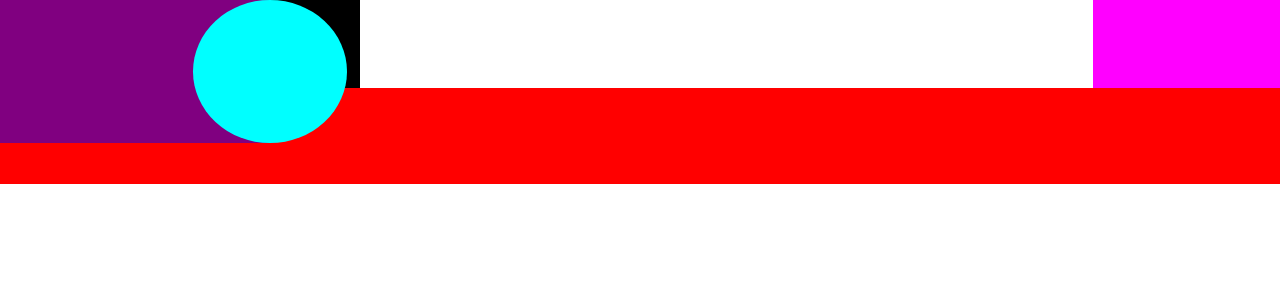
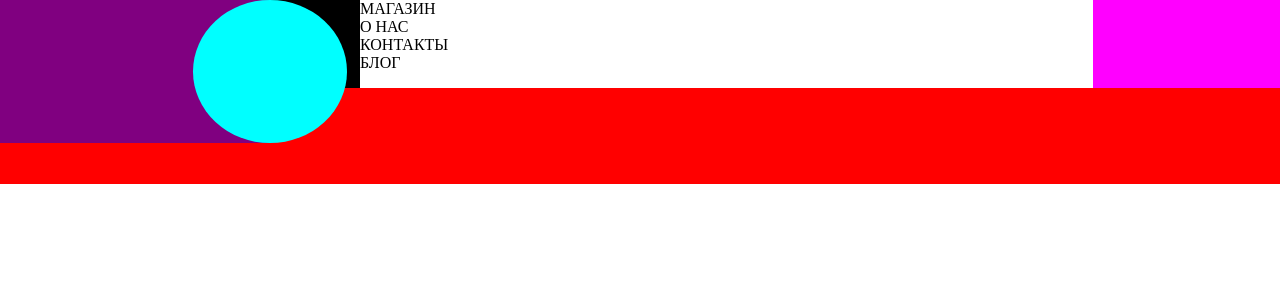
Before and after one commit to Danila267/azsk, a Vue app: page / in a window 1280 px wide. Shown: the top 300 px of the page. Built offline with nearby package versions, Linux system fonts and the light colour scheme.

Commit message:
Second upper header layout

```diff
--- a/src/components/Header.vue
+++ b/src/components/Header.vue
@@ -7,7 +7,10 @@
                 </div>
             </div>
             <div class="header__upper-part--second">
-
+                <p class="header__upper-part--second__column">МАГАЗИН</p>
+                <p class="header__upper-part--second__column">О НАС</p>
+                <p class="header__upper-part--second__column">КОНТАКТЫ</p>
+                <p class="header__upper-part--second__column">БЛОГ</p>
             </div>
             <div class="header__upper-part--third">
 
```
